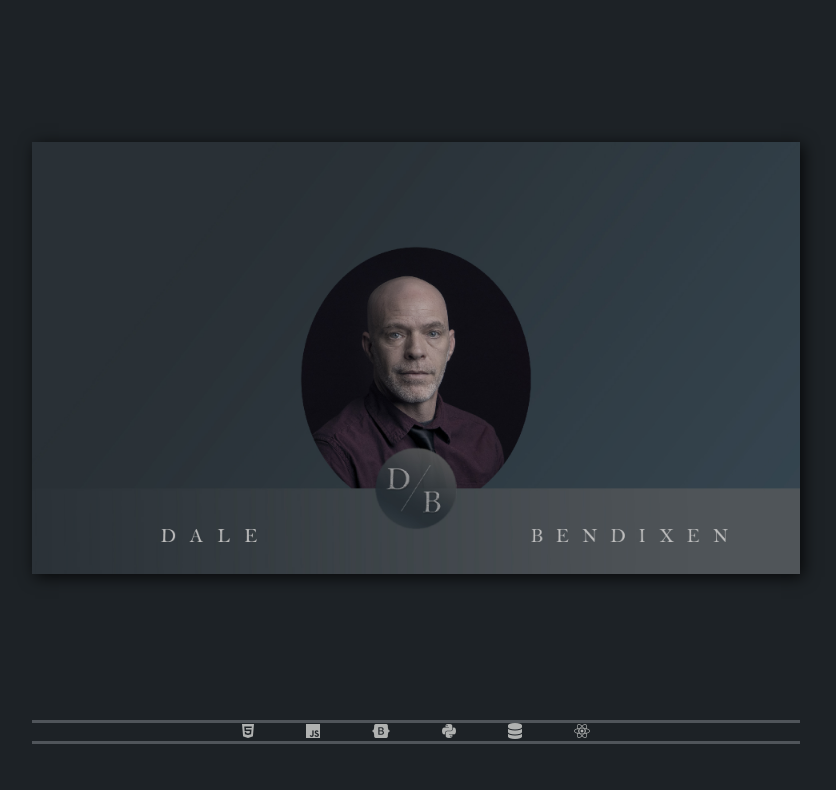
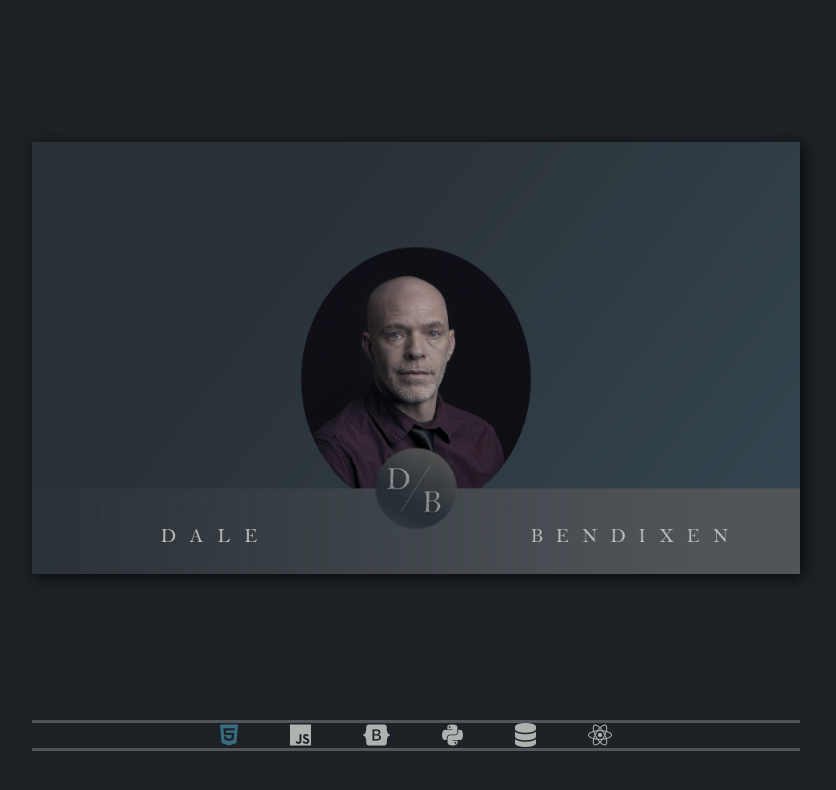
Before and after one commit to Irond76/dale-site, a plain HTML site: page index.html in a window 1280 px wide. In both pictures the pointer is over the icon 472 px from the left and 731 px from the top of the page. Shown: the whole page, without its empty margins (224-1060 px from the left). Drawn offline with Linux system fonts and the light colour scheme.

Commit message:
increased icon size added hover event

```diff
--- a/styles.css
+++ b/styles.css
@@ -42,7 +42,12 @@ body {
     display: inline;
     color: rgba(176,178,177,1);
     padding: 1.5rem;
+    font-size: 1.5rem;
     /* width: 60vw;
     border-top: 3px solid rgba(80,85,90,1);
     border-bottom: 3px solid rgba(80,85,90,1); */
 }
+
+i:hover {
+    color: rgb(56, 110, 129);
+}
```
